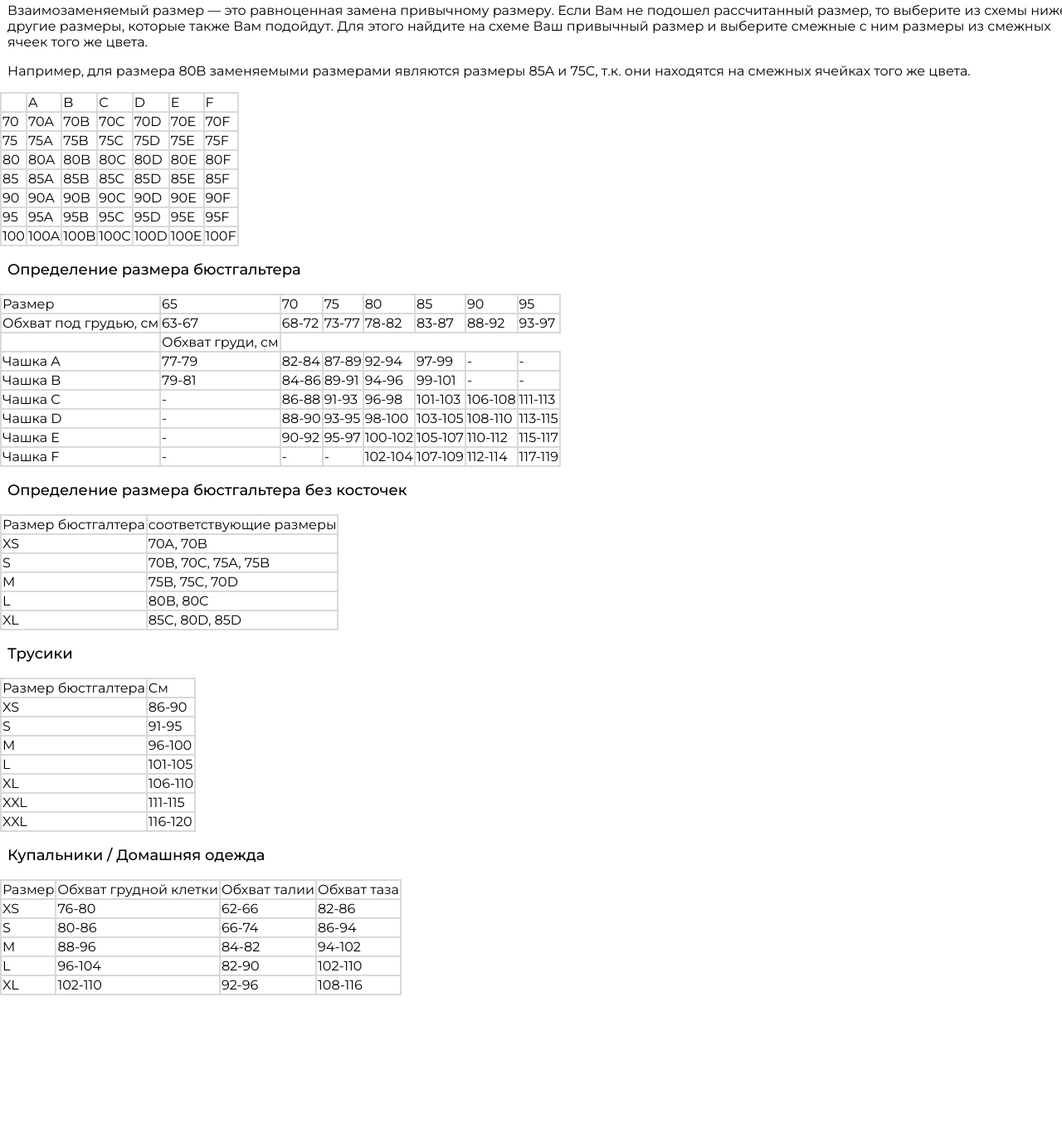
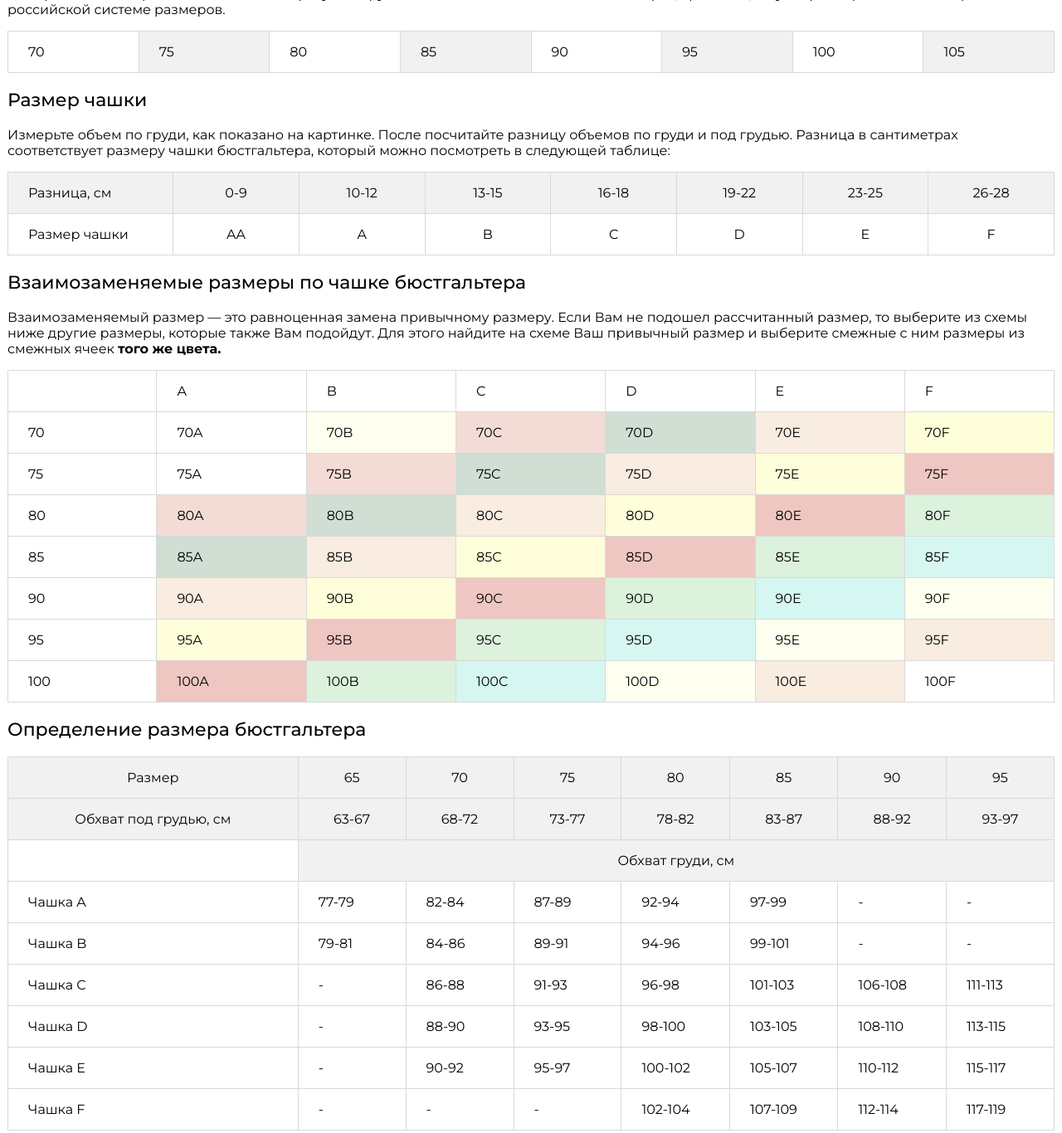
Before and after one commit to LemonAid200/la-dea, a plain HTML site: page index.html in a window 1280 px wide. Shown: the part 1167-2533 px from the top of the page at 83% size. Before the commit the page ends 2367 px from the top, so only its background shows below. Drawn offline with Linux system fonts and the light colour scheme.

Commit message:
added table styles

```diff
--- a/index.html
+++ b/index.html
@@ -8,7 +8,9 @@
 <body>
 	<div class="main">
 		<div class="text text-intro">
-			<h1>Определение размера</h1>
+			<div class="text-intro-title">
+				<h1>Определение размера</h1>
+			</div>
 
 			<h3>Уважаемые клиенты! </h3>
 			<p>Мы просим вас со всей серьезностью и ответственностью отнестись к покупкам в нашем магазине. У нас в ассортименте товар премиального качества, и мы хотим, что вы оценили его по достоинству. Это белье создано для того, чтобы радовать, вдохновлять и влюблять в вас.
@@ -48,17 +50,17 @@
 			<p>Измерьте объем по груди, как показано на картинке. После посчитайте разницу объемов по груди и под грудью. Разница в сантиметрах соответствует размеру чашки бюстгальтера, который можно посмотреть в следующей таблице:</p>
 		</div>
 
-		<div class="table-cup_size">
+		<div class="table table-cup_size">
 			<table>
 				<tr>
-					<td>Разница, см</td>
-					<td>0-9</td>
-					<td>10-12</td>
-					<td>13-15</td>
-					<td>16-18</td>
-					<td>19-22</td>
-					<td>23-25</td>
-					<td>26-28</td>
+					<th>Разница, см</th>
+					<th>0-9</th>
+					<th>10-12</th>
+					<th>13-15</th>
+					<th>16-18</th>
+					<th>19-22</th>
+					<th>23-25</th>
+					<th>26-28</th>
 				</tr>
 				<tr>
 					<td>Размер чашки</td>
@@ -75,11 +77,11 @@
 
 		<div class="text">
 			<h3>Взаимозаменяемые размеры по чашке бюстгальтера</h3>
-			<p>Взаимозаменяемый размер — это равноценная замена привычному размеру. Если Вам не подошел рассчитанный размер, то выберите из схемы ниже другие размеры, которые также Вам подойдут. Для этого найдите на схеме Ваш привычный размер и выберите смежные с ним размеры из смежных ячеек того же цвета.</p>
-			<p>Например, для размера 80B заменяемыми размерами являются размеры 85A и 75C, т.к. они находятся на смежных ячейках того же цвета.</p>
+			<p>Взаимозаменяемый размер — это равноценная замена привычному размеру. Если Вам не подошел рассчитанный размер, то выберите из схемы ниже другие размеры, которые также Вам подойдут. <span class="tablet_desktop_only">Для этого найдите на схеме Ваш привычный размер и выберите смежные с ним размеры из смежных ячеек <b>того же цвета.</b></span></p>
+			<p class="desktop_only">Например, для размера 80B заменяемыми размерами являются размеры 85A и 75C, т.к. они находятся на смежных ячейках того же цвета.</p>
 		</div>
 
-		<div class="table-cup_equivalent_sizes">
+		<div class="table table-cup_equivalent_sizes">
 			<table>
 				<tr>
 					<td>&nbsp;</td>
@@ -93,64 +95,64 @@
 				<tr>
 					<td>70</td>
 					<td>70A</td>
-					<td>70B</td>
-					<td>70C</td>
-					<td>70D</td>
-					<td>70E</td>
-					<td>70F</td>
+					<td class="colored-light_yellow">70B</td>
+					<td class="colored-pink">70C</td>
+					<td class="colored-green">70D</td>
+					<td class="colored-orange">70E</td>
+					<td class="colored-yellow">70F</td>
 				</tr>
 				<tr>
 					<td>75</td>
-					<td>75A</td>
-					<td>75B</td>
-					<td>75C</td>
-					<td>75D</td>
-					<td>75E</td>
-					<td>75F</td>
+					<td class="colored-light-yellow">75A</td>
+					<td class="colored-pink">75B</td>
+					<td class="colored-green">75C</td>
+					<td class="colored-orange">75D</td>
+					<td class="colored-yellow">75E</td>
+					<td class="colored-red">75F</td>
 				</tr>
 				<tr>
 					<td>80</td>
-					<td>80A</td>
-					<td>80B</td>
-					<td>80C</td>
-					<td>80D</td>
-					<td>80E</td>
-					<td>80F</td>
+					<td class="colored-pink">80A</td>
+					<td class="colored-green">80B</td>
+					<td class="colored-orange">80C</td>
+					<td class="colored-yellow">80D</td>
+					<td class="colored-red">80E</td>
+					<td class="colored-salad">80F</td>
 				</tr>
 				<tr>
 					<td>85</td>
-					<td>85A</td>
-					<td>85B</td>
-					<td>85C</td>
-					<td>85D</td>
-					<td>85E</td>
-					<td>85F</td>
+					<td class="colored-green">85A</td>
+					<td class="colored-orange">85B</td>
+					<td class="colored-yellow">85C</td>
+					<td class="colored-red">85D</td>
+					<td class="colored-salad">85E</td>
+					<td class="colored-blue">85F</td>
 				</tr>
 				<tr>
 					<td>90</td>
-					<td>90A</td>
-					<td>90B</td>
-					<td>90C</td>
-					<td>90D</td>
-					<td>90E</td>
-					<td>90F</td>
+					<td class="colored-orange">90A</td>
+					<td class="colored-yellow">90B</td>
+					<td class="colored-red">90C</td>
+					<td class="colored-salad">90D</td>
+					<td class="colored-blue">90E</td>
+					<td class="colored-ivory">90F</td>
 				</tr>
 				<tr>
 					<td>95</td>
-					<td>95A</td>
-					<td>95B</td>
-					<td>95C</td>
-					<td>95D</td>
-					<td>95E</td>
-					<td>95F</td>
+					<td class="colored-yellow">95A</td>
+					<td class="colored-red">95B</td>
+					<td class="colored-salad">95C</td>
+					<td class="colored-blue">95D</td>
+					<td class="colored-ivory">95E</td>
+					<td class="colored-peach">95F</td>
 				</tr>
 				<tr>
 					<td>100</td>
-					<td>100A</td>
-					<td>100B</td>
-					<td>100C</td>
-					<td>100D</td>
-					<td>100E</td>
+					<td class="colored-red">100A</td>
+					<td class="colored-salad">100B</td>
+					<td class="colored-blue">100C</td>
+					<td class="colored-ivory">100D</td>
+					<td class="colored-peach">100E</td>
 					<td>100F</td>
 				</tr>
 			</table>
@@ -160,31 +162,31 @@
 			<h3>Определение размера бюстгальтера</h3>
 		</div>
 
-		<div class="table">
+		<div class="table table-determining_bra_size">
 			<table>
 				<tr>
-					<td>Размер</td>
-					<td>65</td>
-					<td>70</td>
-					<td>75</td>
-					<td>80</td>
-					<td>85</td>
-					<td>90</td>
-					<td>95</td>
+					<th>Размер</th>
+					<th>65</th>
+					<th>70</th>
+					<th>75</th>
+					<th>80</th>
+					<th>85</th>
+					<th>90</th>
+					<th>95</th>
 				</tr>
 				<tr>
-					<td>Обхват под грудью, см</td>
-					<td>63-67</td>
-					<td>68-72</td>
-					<td>73-77</td>
-					<td>78-82</td>
-					<td>83-87</td>
-					<td>88-92</td>
-					<td>93-97</td>
+					<th>Обхват под грудью, см</th>
+					<th>63-67</th>
+					<th>68-72</th>
+					<th>73-77</th>
+					<th>78-82</th>
+					<th>83-87</th>
+					<th>88-92</th>
+					<th>93-97</th>
 				</tr>
 				<tr>
 					<td></td>
-					<td>Обхват груди, см</td>
+					<th colspan="7">Обхват груди, см</th>
 				</tr>
 				<tr>
 					<td>Чашка A</td>
@@ -253,11 +255,11 @@
 			<h3>Определение размера бюстгальтера без косточек</h3>
 		</div>
 
-		<div class="table">
+		<div class="table table-determining_underwire_bra_size">
 			<table>
 				<tr>
-					<td>Размер бюстгалтера</td>
-					<td>соответствующие размеры</td>
+					<th>Размер бюстгалтера</th>
+					<th>Cоответствующие размеры</th>
 				</tr>
 				<tr>
 					<td>XS</td>
@@ -285,11 +287,11 @@
 		<div class="text">
 			<h3>Трусики</h3>
 		</div>
-		<div class="table">
+		<div class="table table-panties">
 			<table>
 				<tr>
-					<td>Размер бюстгалтера</td>
-					<td>См</td>
+					<th>Размер бюстгалтера</th>
+					<th>См</th>
 				</tr>
 				<tr>
 					<td>XS</td>
@@ -325,13 +327,13 @@
 			<h3>Купальники / Домашняя одежда</h3>
 		</div>
 
-		<div class="table">
+		<div class="table table-swimwear_loungewear">
 			<table>
 				<tr>
-					<td>Размер</td>
-					<td>Обхват грудной клетки</td>
-					<td>Обхват талии</td>
-					<td>Обхват таза</td>
+					<th>Размер</th>
+					<th>Обхват грудной клетки</th>
+					<th>Обхват талии</th>
+					<th>Обхват таза</th>
 				</tr>
 				<tr>
 					<td>XS</td>
@@ -382,7 +384,9 @@
 	}
 
 	.main{
-		max-width: 100vw;
+		max-width: 1320px;
+		margin: auto;
+		padding-bottom: 30px;
 	}
 
 	.main h1 {
@@ -391,13 +395,22 @@
 		font-weight: 700;
 		line-height: 31px;
 		letter-spacing: 0em;
-		text-align: center;
 		width: max-content;
+		margin: auto;
+	}
+
+	.main h2 {
+		font-family: Montserrat;
+		font-size: 22px;
+		font-weight: 500;
+		line-height: 26px;
+		letter-spacing: 0em;
+		text-align: left;
 	}
 
 	.main h3 {
 		font-family: Montserrat;
-		font-size: 18px;
+		font-size: 22px;
 		font-weight: 500;
 		line-height: 21px;
 		letter-spacing: 0em;
@@ -414,7 +427,12 @@
 		max-width: 100vw;
 	}
 
+	.sizes-instruction_image{
+		width: 100%;
+	}
+
 	.text{
+		box-sizing: border-box;
 		padding-left: 9px;
 		padding-right: 9px;
 		width: 100%;
@@ -424,25 +442,153 @@
 		border-collapse: collapse;
 	}
 	table td, th {
-		border: 2px solid #D9D9D9;
+		border: 1px solid #D9D9D9;
+		font-weight: 400;
 	}
 
-	/* .table-breast_volume table tr:nth-child(even) {
-
-	} */
-
-	.table-breast_volume table tr {
-		width: 1317px;
-	}
-	.table-breast_volume table {
-		overflow: auto;
+	.table{
+		width: 100%;
+		overflow-x: auto;
 	}
 
-	.table-breast_volume table tr td{
-		width: 92px;
-		height: 50px;
-		padding: 14px, 24px, 14px, 24px;
-		/* gap: 8px; */
+	.table table {
+		/* width: 1317px; */
+		box-sizing: border-box;
 	}
 
+
+	.table-breast_volume table tr td{
+		height: 50px;
+		width: 92px;
+		box-sizing: border-box;
+		padding: 14px 24px 14px 24px;
+	}
+
+	.table-cup_size table tr td, .table-cup_size table tr th{
+		box-sizing: border-box;
+    	height: 50px;
+		width: 94px;
+		text-align: center;
+		padding: 14px 24px 14px 24px;
+	}
+	.table-cup_size table tr :first-child{
+		text-align: left;
+	}
+
+	.table-cup_equivalent_sizes table tr td {
+		box-sizing: border-box;
+		width: 188px;
+		height: 50px;
+		padding: 14px 24px 14px 24px;
+		gap: 8px
+	}
+
+	.table table{
+		width: 728px;
+	}
+
+	table th {
+		background: #f1f1f1;
+	}
+
+	.table-breast_volume table tr :nth-child(even) {
+		background: #F1F1F1;
+	}
+
+	.table-determining_bra_size table tr td, .table-determining_bra_size table tr th {
+		width: 136px;
+		height: 50px;
+		padding: 14px 24px 14px 24px;
+		box-sizing: border-box;
+	}
+
+	.table-determining_bra_size table tr :first-child{
+		width: 376px;
+	}
+
+	.table-determining_underwire_bra_size table tr td, .table-determining_underwire_bra_size table tr th{
+		width: 363px;
+		height: 50px;
+		padding: 14px 24px 14px 24px;
+		box-sizing: border-box;
+	}
+
+	.table-panties table tr td, .table-panties table tr th {
+		width: 363px;
+		height: 50px;
+		padding: 14px 24px 14px 24px;
+		box-sizing: border-box;
+	}
+
+	.table-swimwear_loungewear table tr td, .table-swimwear_loungewear table tr th{
+		box-sizing: border-box;
+		width: 363px;
+		height: 50px;
+		padding: 14px 24px 14px 24px;
+		text-align: left;
+	}
+
+	.text-intro-title{
+		text-align: center;
+	}
+
+	.table table{
+		width: 100%;
+	}
+
+	.colored-light_yellow{
+		background: #FFFFF0;
+	}
+	.colored-pink{
+		background: #F4DCD6;
+	}
+	.colored-green{
+		background: #D0DED4;
+	}
+	.colored-orange{
+		background: #F9ECE0;
+	}
+	.colored-yellow{
+		background: #FFFEDA;
+	}
+	.colored-red{
+		background: #EFC7C2;
+	}
+	.colored-salad{
+		background: #DCF2DD;
+	}
+	.colored-blue{
+		background: #D6F7F1;
+	}
+	.colored-ivory{
+		background: #FFFFF0;
+	}
+	.colored-peach{
+		background: #F9ECE0;
+	}
+
+
+	@media screen and  (max-width: 1317px){
+		.desktop_only {
+			display: none;
+		}
+
+		.table {
+			padding-left: 9px;
+			padding-right: 9px;
+			box-sizing: border-box;
+		}
+	}
+
+	@media screen and (max-width: 768px) {
+		.tablet_desktop_only{
+			display: none;
+		}
+
+		.table table{
+			width: 782px;
+		}
+	}
+
+
 </style>
```
Also changed, not shown: test.txt (renamed from test.html).
